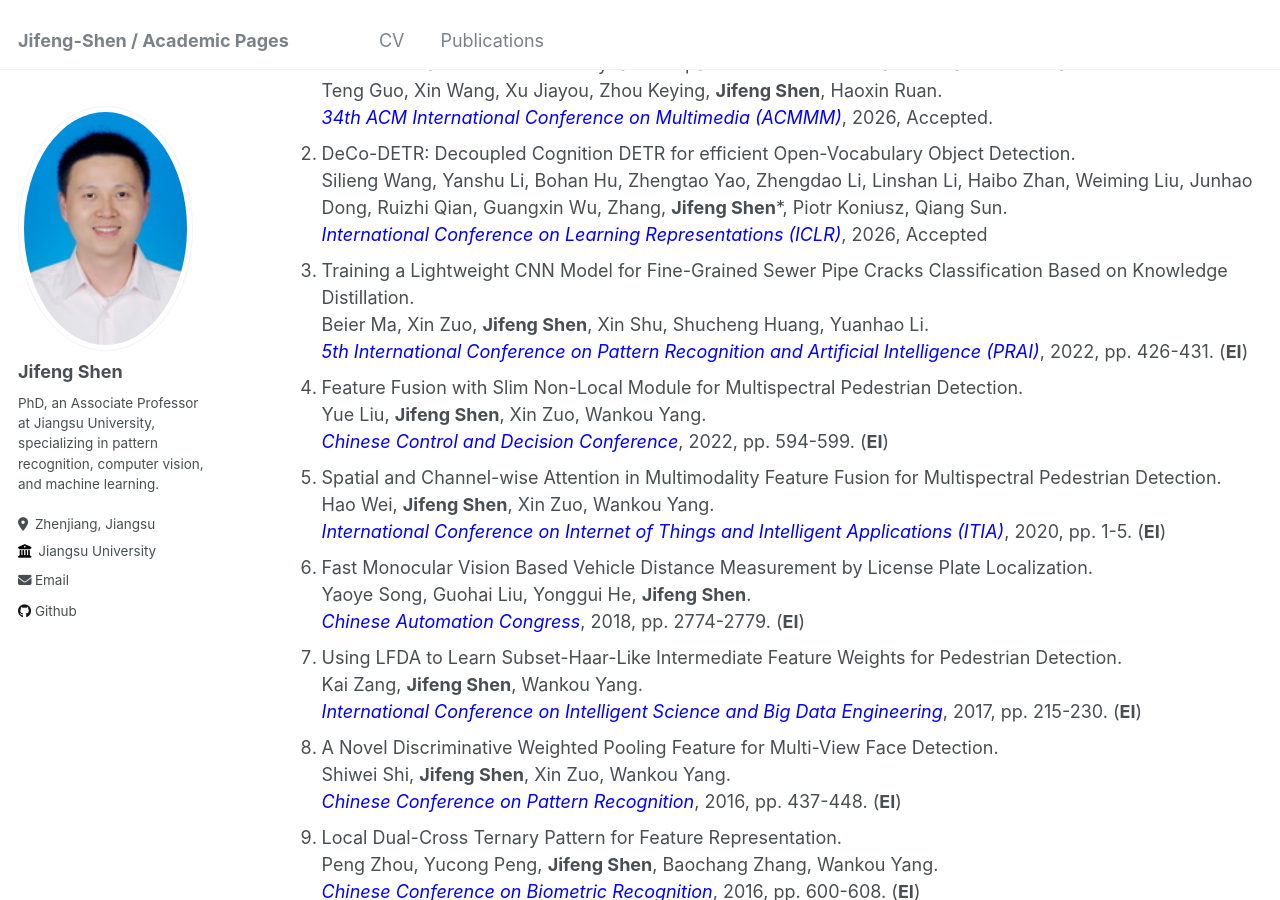
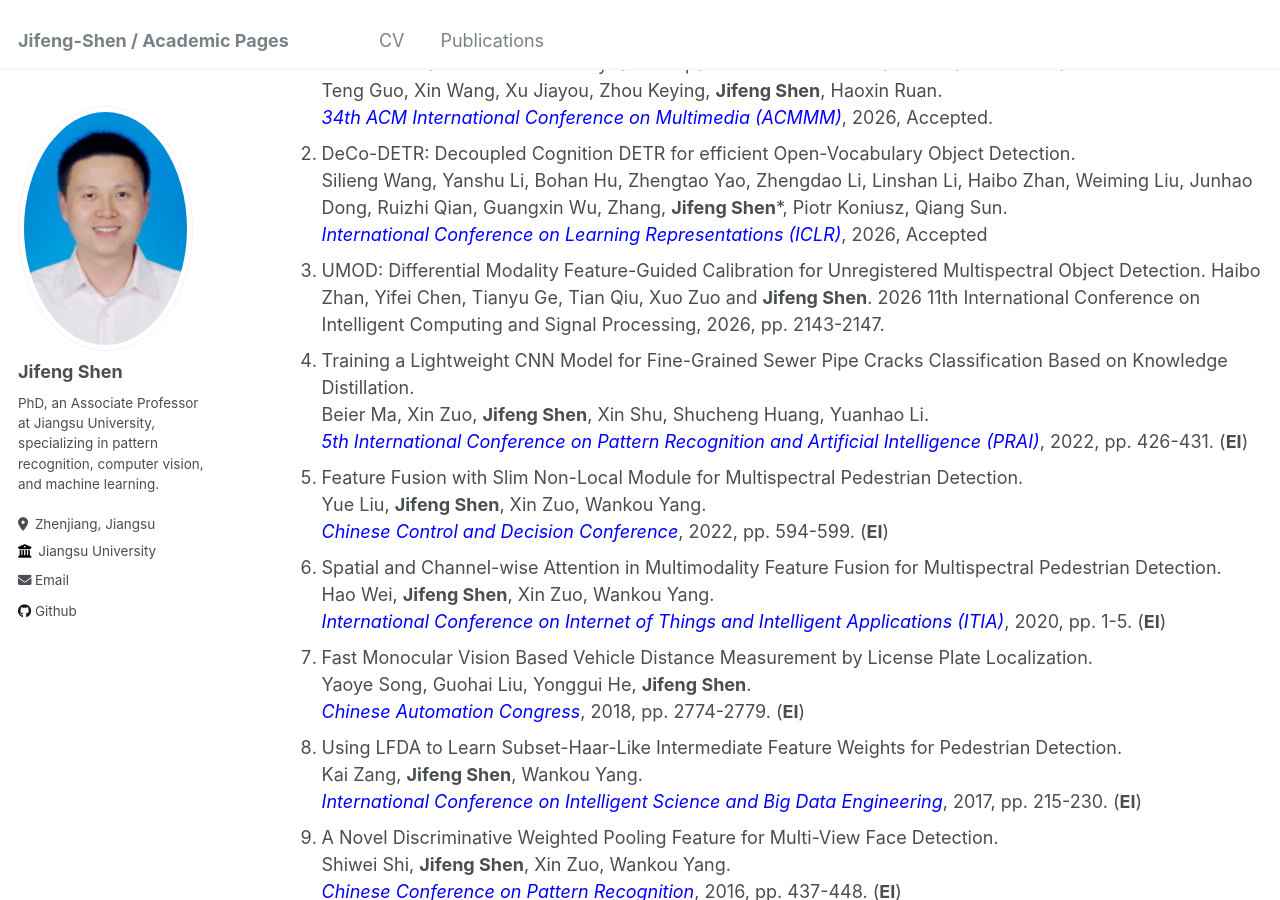
Before and after one commit to jifeng-shen/jifeng-shen.github.io, a Jekyll site: the page built from _pages/publications.md, in a window 1280 px wide and 900 px high, scrolled down 5197 px. Built offline with Jekyll 4.4.1, drawn with Linux system fonts in a browser that asks for light colours.

Commit message:
Update publications.md

```diff
--- a/_pages/publications.md
+++ b/_pages/publications.md
@@ -172,51 +172,54 @@ author_profile: true
 3. DeCo-DETR: Decoupled Cognition DETR for efficient Open-Vocabulary Object Detection.
    Silieng Wang, Yanshu Li, Bohan Hu, Zhengtao Yao, Zhengdao Li, Linshan Li, Haibo Zhan, Weiming Liu, Junhao Dong, Ruizhi Qian, Guangxin Wu, Zhang, **Jifeng Shen**\*, Piotr Koniusz, Qiang Sun.
    *<font color="blue">International Conference on Learning Representations (ICLR)</font>*, 2026, Accepted
-5. Training a Lightweight CNN Model for Fine-Grained Sewer Pipe Cracks Classification Based on Knowledge Distillation.
+5. UMOD: Differential Modality Feature-Guided Calibration for Unregistered Multispectral Object Detection.
+   Haibo Zhan, Yifei Chen, Tianyu Ge, Tian Qiu, Xuo Zuo and **Jifeng Shen**.
+   2026 11th International Conference on Intelligent Computing and Signal Processing, 2026, pp. 2143-2147.
+7. Training a Lightweight CNN Model for Fine-Grained Sewer Pipe Cracks Classification Based on Knowledge Distillation.
    Beier Ma, Xin Zuo, **Jifeng Shen**, Xin Shu, Shucheng Huang, Yuanhao Li.
    *<font color="blue">5th International Conference on Pattern Recognition and Artificial Intelligence (PRAI)</font>*, 2022, pp. 426-431. (**EI**)
-6. Feature Fusion with Slim Non-Local Module for Multispectral Pedestrian Detection.
+8. Feature Fusion with Slim Non-Local Module for Multispectral Pedestrian Detection.
    Yue Liu, **Jifeng Shen**, Xin Zuo, Wankou Yang.
    *<font color="blue">Chinese Control and Decision Conference</font>*, 2022, pp. 594-599. (**EI**)
-7. Spatial and Channel-wise Attention in Multimodality Feature Fusion for Multispectral Pedestrian Detection.
+9. Spatial and Channel-wise Attention in Multimodality Feature Fusion for Multispectral Pedestrian Detection.
    Hao Wei, **Jifeng Shen**, Xin Zuo, Wankou Yang.
    *<font color="blue">International Conference on Internet of Things and Intelligent Applications (ITIA)</font>*, 2020, pp. 1-5. (**EI**)
-8. Fast Monocular Vision Based Vehicle Distance Measurement by License Plate Localization.
+10. Fast Monocular Vision Based Vehicle Distance Measurement by License Plate Localization.
    Yaoye Song, Guohai Liu, Yonggui He, **Jifeng Shen**.
    *<font color="blue">Chinese Automation Congress</font>*, 2018, pp. 2774-2779. (**EI**)
-9. Using LFDA to Learn Subset-Haar-Like Intermediate Feature Weights for Pedestrian Detection.
+11. Using LFDA to Learn Subset-Haar-Like Intermediate Feature Weights for Pedestrian Detection.
    Kai Zang, **Jifeng Shen**, Wankou Yang.
    *<font color="blue">International Conference on Intelligent Science and Big Data Engineering</font>*, 2017, pp. 215-230. (**EI**)
-10. A Novel Discriminative Weighted Pooling Feature for Multi-View Face Detection.
+12. A Novel Discriminative Weighted Pooling Feature for Multi-View Face Detection.
    Shiwei Shi, **Jifeng Shen**, Xin Zuo, Wankou Yang.
    *<font color="blue">Chinese Conference on Pattern Recognition</font>*, 2016, pp. 437-448. (**EI**)
-11. Local Dual-Cross Ternary Pattern for Feature Representation.
+13. Local Dual-Cross Ternary Pattern for Feature Representation.
    Peng Zhou, Yucong Peng, **Jifeng Shen**, Baochang Zhang, Wankou Yang.
    *<font color="blue">Chinese Conference on Biometric Recognition</font>*, 2016, pp. 600-608. (**EI**)
-12. Understanding Software Reengineering Requirements for Cloud-Oriented Service Architecture.
+14. Understanding Software Reengineering Requirements for Cloud-Oriented Service Architecture.
    Shang Zheng, Xin Zuo, Hualong Yu, Hongji Yang, **Jifeng Shen**.
    *<font color="blue">International Conference on Automation and Computing</font>*, 2016, pp. 48-53. (**EI**)
-13. Fast Human Detection Based on Multiple Channel Maps.
+15. Fast Human Detection Based on Multiple Channel Maps.
    Xin Zuo, **Jifeng Shen**, Hualong Yu, Yuanyuan Dan.
    *<font color="blue">Advances in Neural Networks – ISNN</font>*, 2015, pp. 240-247. (**EI**)
-14. Real-Time Human Detection Based on Optimized Integrated Channel Features.
+16. Real-Time Human Detection Based on Optimized Integrated Channel Features.
     **Jifeng Shen**, Xin Zuo, Wankou Yang, Guohai Liu.
     *<font color="blue">Chinese Conference on Pattern Recognition</font>*, 2014, pp. 286-295. (**EI**)
-15. Ensemble Harr and MB-LBP Features for License Plate Detection.
+17. Ensemble Harr and MB-LBP Features for License Plate Detection.
     Qiuping Pan, **Jifeng Shen**, Wankou Yang, Changyin Sun.
     *<font color="blue">IScIDE</font>*, 2012, pp. 223-230. (**EI**)
-16. Fast Human Detection Based on Enhanced Variable Size HOG Features.
+18. Fast Human Detection Based on Enhanced Variable Size HOG Features.
     **Jifeng Shen**, Changyin Sun, Wankou Yang, Zhongxi Sun.
     *<font color="blue">8th International Symposium on Neural Networks</font>*, 2011, pp. 342-349. (**EI**)
-17. Learning Discriminative Features Based on Distribution.
+19. Learning Discriminative Features Based on Distribution.
     **Jifeng Shen**, Wankou Yang, Changyin Sun.
     *<font color="blue">International Conference on Pattern Recognition</font>*, 2010, pp. 1401-1404. (Oral) (**EI**)
-18. A Novel Distribution-Based Features for Face Detection.
+20. A Novel Distribution-Based Features for Face Detection.
     **Jifeng Shen**, Wankou Yang, Changyin Sun, Zhongxi Sun.
     *<font color="blue">Chinese Conference on Pattern Recognition</font>*, 2010, pp. 1-7. (**EI**)
-19. Face Recognition Using DT-CWT Feature Based 2DPCA.
+21. Face Recognition Using DT-CWT Feature Based 2DPCA.
     Zhongxi Sun, Wankou Yang, Changyin Sun, **Jifeng Shen**.
     *<font color="blue">Chinese Conference on Pattern Recognition</font>*, 2010. (**EI**)
-20. Improving the Algorithm of Temporal Relation Propagation.
+22. Improving the Algorithm of Temporal Relation Propagation.
     **Jifeng Shen**, Dan Xu, Tongming Liu.
     *<font color="blue">Proceedings of SPIE</font>*, 2005. (**EI**)
```
